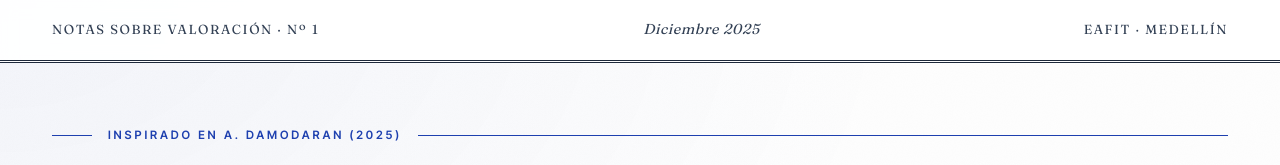
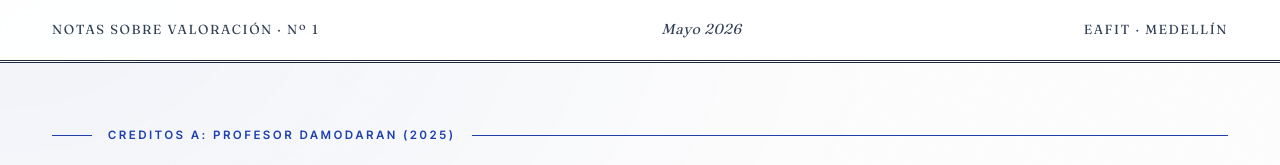
Before and after one commit to darestrepot/valoracion, a plain HTML site: page umbrales-capitalizacion.html in a window 1280 px wide. Shown: the top 165 px of the page. Drawn offline with nearby package versions, Linux system fonts and the light colour scheme; a web font is replaced by a local one.

Commit message:
Update publication date and credit in HTML

```diff
--- a/umbrales-capitalizacion.html
+++ b/umbrales-capitalizacion.html
@@ -723,7 +723,7 @@ footer a:hover { background: var(--highlight); }
 <header class="masthead">
   <div class="masthead-inner">
     <span>Notas sobre valoración · Nº 1</span>
-    <span class="vol">Diciembre 2025</span>
+    <span class="vol">Mayo 2026</span>
     <span>EAFIT · Medellín</span>
   </div>
 </header>
@@ -732,7 +732,7 @@ footer a:hover { background: var(--highlight); }
 
 <!-- HERO -->
 <div class="hero">
-  <div class="eyebrow">Inspirado en A. Damodaran (2025)</div>
+  <div class="eyebrow">Creditos a: Profesor Damodaran (2025)</div>
   <h1 class="title">Del acero<br><em>al silicio.</em></h1>
   <p class="deck">
     En 124 años, la cima del mercado bursátil estadounidense pasó de una acería con un siglo de hierros forjados a una compañía de chips con tres décadas de existencia. La transición no es solo de sectores: es de lógicas de valor.
```
